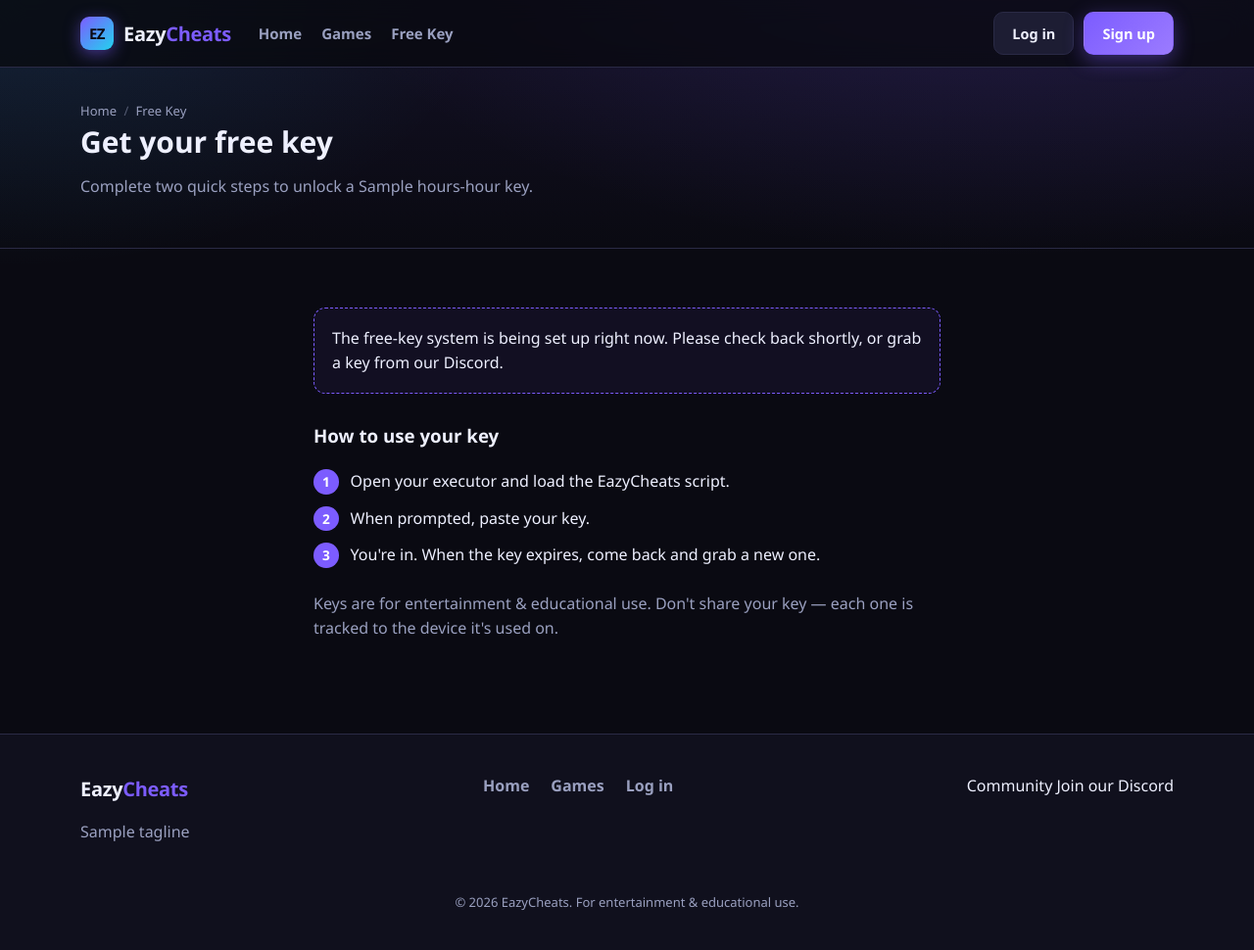
After one commit to notPMANO/eazycheats, a Node project: template views/key.ejs in a window 1280 px wide. The commit adds this page. Shown: the whole page at 98% size. Run offline with Node 20 templates, Linux system fonts and the light colour scheme; the template is opened without the code that fills it: most values are stand-ins (such as "Sample title", 1, 10 or a date in 2020).

Commit message:
Add website free-key generator (LootLabs ad-gated)
New /key flow: "Get Free Key" -> LootLabs content locker (2 tasks, anti-bypass
AES-encrypted callback) -> a verified one-time nonce mints a 4h game-scoped key.
Keys land in the existing keys table (visible in /admin/keys) and validate
through the existing HWID-tracking loader path. Degrades gracefully to a
"being set up" message when LOOTLABS_API_TOKEN is unset.

- lootlabs.js: url_encryptor (anti-bypass) + locker-URL builder; token read from
  LOOTLABS_API_TOKEN env only (repo is public, so the secret stays out of code)
- server.js: /key, /key/start, /key/callback; shared mintKey() reused by the bot
  /api/keys endpoint; keyGenLimiter rate limit
- db.js: key_nonces table (one-time, replay-proof)
- views/key.ejs + Free Key nav link + live expiry countdown
- render.yaml: LOOTLABS_API_TOKEN (secret) + LOOTLABS_LOOT_URL

Co-Authored-By: Claude Opus 4.8 <noreply@anthropic.com>

```diff
--- a/public/js/main.js
+++ b/public/js/main.js
@@ -94,3 +94,20 @@ if (yearEl) yearEl.textContent = new Date().getFullYear();
     }
   });
 })();
+
+// Live countdown for the free key ([data-expires] = ISO timestamp).
+(function () {
+  var el = document.getElementById('keyCountdown');
+  if (!el) return;
+  var end = new Date(el.getAttribute('data-expires')).getTime();
+  function tick() {
+    var ms = end - Date.now();
+    if (ms <= 0) { el.textContent = 'expired — generate a new one'; return; }
+    var h = Math.floor(ms / 3600000);
+    var m = Math.floor((ms % 3600000) / 60000);
+    var s = Math.floor((ms % 60000) / 1000);
+    el.textContent = (h > 0 ? h + 'h ' : '') + m + 'm ' + s + 's';
+    setTimeout(tick, 1000);
+  }
+  tick();
+})();
--- a/server.js
+++ b/server.js
@@ -11,6 +11,7 @@ const fs = require('fs');
 const db = require('./db');
 const config = require('./config');
 const mailer = require('./mailer');
+const lootlabs = require('./lootlabs');
 const SqliteStore = require('./session-store')(session);
 
 const BCRYPT_COST = 12;
@@ -115,6 +116,16 @@ const authLimiter = rateLimit({
   standardHeaders: true,
   legacyHeaders: false,
   message: 'Too many attempts. Please wait a few minutes and try again.',
+});
+
+// Cap how often one IP can kick off the free-key locker flow, so nobody can
+// hammer the LootLabs API or farm nonces.
+const keyGenLimiter = rateLimit({
+  windowMs: 10 * 60 * 1000,
+  max: 20, // 20 locker starts per 10 min per IP
+  standardHeaders: true,
+  legacyHeaders: false,
+  message: 'Too many key requests. Please wait a few minutes and try again.',
 });
 
 // Make current user + site info available to every template.
@@ -404,6 +415,23 @@ function validateKeyAuth(key, hwid, requiredGameId) {
   return { ok: true };
 }
 
+// Mint and store a new access key. Shared by the bot API (/api/keys) and the web
+// locker callback so both go through one code path. Returns
+// { ok, key, expires_at, bind_hwid, game_id } or { ok:false, status, error }.
+function mintKey({ key, note = 'discord', discordId = null, bindHwid = 0, hours = 4, gameId = null } = {}) {
+  const expires = hours > 0 ? new Date(Date.now() + hours * 3600 * 1000).toISOString() : null;
+  let k = key ? String(key).trim().slice(0, 100) : null;
+  if (!k) {
+    do { k = genKeyString(); } while (db.prepare('SELECT 1 FROM keys WHERE key = ?').get(k));
+  }
+  if (db.prepare('SELECT id FROM keys WHERE key = ?').get(k)) {
+    return { ok: false, status: 409, error: 'Key already exists.', key: k };
+  }
+  db.prepare('INSERT INTO keys (key, note, discord_id, bind_hwid, expires_at, game_id) VALUES (?, ?, ?, ?, ?, ?)')
+    .run(k, String(note).slice(0, 200), discordId, bindHwid ? 1 : 0, expires, gameId);
+  return { ok: true, key: k, expires_at: expires, bind_hwid: bindHwid ? 1 : 0, game_id: gameId };
+}
+
 // ============================================================
 //  PUBLIC ROUTES
 // ============================================================
@@ -453,6 +481,96 @@ app.get('/s/:slug', (req, res) => {
 });
 
 // ============================================================
+//  FREE KEY GENERATOR (web, LootLabs ad-gated)
+//    GET  /key           → the generator page
+//    POST /key/start     → create a one-time nonce, send the user to the ad locker
+//    GET  /key/callback  → LootLabs redirects here after the tasks; verify + mint
+//  Revenue comes from users completing the locker; the key is only minted once
+//  they return through the encrypted callback with a valid one-time nonce.
+// ============================================================
+const FREE_KEY_HOURS = 4;   // free key lifetime (short = users return = more completions)
+const NONCE_TTL_MIN = 30;   // how long a started locker run stays valid to complete
+
+// The user's current active free key, if any — kept in their session so a page
+// refresh re-shows it instead of forcing another locker run. Returns null if it
+// expired or was revoked.
+function activeSessionKey(req) {
+  const fk = req.session && req.session.freeKey;
+  if (!fk || !fk.key || !fk.expiresAt) return null;
+  if (new Date(fk.expiresAt).getTime() <= Date.now()) return null;
+  const rec = db.prepare('SELECT disabled FROM keys WHERE key = ?').get(fk.key);
+  if (!rec || rec.disabled) return null;
+  return fk;
+}
+
+app.get('/key', (req, res) => {
+  res.render('key', {
+    activeKey: activeSessionKey(req),
+    configured: lootlabs.isConfigured(),
+    hours: FREE_KEY_HOURS,
+    justIssued: false,
+  });
+});
+
+app.post('/key/start', keyGenLimiter, async (req, res) => {
+  if (!lootlabs.isConfigured()) {
+    flash(req, 'error', 'The key system is being set up — please check back soon.');
+    return res.redirect('/key');
+  }
+  // One-time nonce the callback must present to mint a key.
+  const token = crypto.randomBytes(24).toString('hex');
+  const expiresAt = new Date(Date.now() + NONCE_TTL_MIN * 60 * 1000).toISOString();
+  const gameId = resolveGameId(req.body.game); // null unless a known game is named
+  db.prepare('INSERT INTO key_nonces (token, game_id, ip, expires_at) VALUES (?, ?, ?, ?)')
+    .run(token, gameId, req.ip || null, expiresAt);
+
+  const base = (config.APP_URL || `${req.protocol}://${req.get('host')}`).replace(/\/+$/, '');
+  const callback = `${base}/key/callback?token=${token}`;
+  const lockerUrl = await lootlabs.buildLockerUrl(callback);
+  if (!lockerUrl) {
+    flash(req, 'error', "Couldn't start the ad step just now — please try again in a moment.");
+    return res.redirect('/key');
+  }
+  return res.redirect(lockerUrl);
+});
+
+app.get('/key/callback', (req, res) => {
+  const token = String(req.query.token || '');
+  const row = token ? db.prepare('SELECT * FROM key_nonces WHERE token = ?').get(token) : null;
+
+  // Invalid / expired / already-consumed-by-another-key nonce.
+  if (!row || new Date(row.expires_at).getTime() <= Date.now()) {
+    const existing = activeSessionKey(req);
+    if (existing) return res.render('key', { activeKey: existing, configured: true, hours: FREE_KEY_HOURS, justIssued: false });
+    flash(req, 'error', 'That key link expired or was already used. Generate a fresh one.');
+    return res.redirect('/key');
+  }
+
+  // Reuse the key if this nonce already minted one (double-click / refresh).
+  let key = row.issued_key;
+  if (!key) {
+    const minted = mintKey({ note: 'web free key', bindHwid: 0, hours: FREE_KEY_HOURS, gameId: row.game_id });
+    if (!minted.ok) {
+      flash(req, 'error', 'Something went wrong issuing your key. Please try again.');
+      return res.redirect('/key');
+    }
+    key = minted.key;
+    db.prepare('UPDATE key_nonces SET used = 1, issued_key = ? WHERE token = ?').run(key, token);
+  }
+
+  const rec = db.prepare('SELECT expires_at FROM keys WHERE key = ?').get(key);
+  const expiresAt = rec && rec.expires_at ? rec.expires_at
+    : new Date(Date.now() + FREE_KEY_HOURS * 3600 * 1000).toISOString();
+  req.session.freeKey = { key, expiresAt, gameId: row.game_id };
+  return res.render('key', {
+    activeKey: { key, expiresAt },
+    configured: true,
+    hours: FREE_KEY_HOURS,
+    justIssued: true,
+  });
+});
+
+// ============================================================
 //  BOT API — the Discord bot registers each key it generates here, so the
 //  loader's key check (which reads the DB) accepts it. One source of truth.
 //  Auth: shared secret in the BOT_API_SECRET env var, sent as `x-api-key`
@@ -473,7 +591,6 @@ app.post('/api/keys', express.json(), (req, res) => {
   const bindHwid = (body.bind_hwid === true || body.bind_hwid === 1 || body.bind_hwid === '1') ? 1 : 0;
   // Default 4h lifetime (matches the bot's free keys); hours:0 = permanent.
   const hours = body.hours == null ? 4 : parseFloat(body.hours);
-  const expires = hours > 0 ? new Date(Date.now() + hours * 3600 * 1000).toISOString() : null;
 
   // Optional: tie the key to a game (id, slug, or title). The bot passes this so
   // each game's keys are separate. Unknown game = 400 (don't mint an unbound key).
@@ -484,18 +601,9 @@ app.post('/api/keys', express.json(), (req, res) => {
   }
 
   // Use the key the bot supplies, or mint one and return it if it didn't send one.
-  let key = body.key ? String(body.key).trim().slice(0, 100) : null;
-  if (!key) {
-    do { key = genKeyString(); } while (db.prepare('SELECT 1 FROM keys WHERE key = ?').get(key));
-  }
-  // Don't silently overwrite an existing key — report the collision instead.
-  if (db.prepare('SELECT id FROM keys WHERE key = ?').get(key)) {
-    return res.status(409).json({ ok: false, error: 'Key already exists.', key });
-  }
-
-  db.prepare('INSERT INTO keys (key, note, discord_id, bind_hwid, expires_at, game_id) VALUES (?, ?, ?, ?, ?, ?)')
-    .run(key, note, discordId, bindHwid, expires, gameId);
-  return res.json({ ok: true, key, expires_at: expires, bind_hwid: bindHwid, game_id: gameId });
+  const result = mintKey({ key: body.key, note, discordId, bindHwid, hours, gameId });
+  if (!result.ok) return res.status(result.status || 400).json(result);
+  return res.json(result);
 });
 
 // Revoke (disable) a key early — e.g. the bot cleaning up on demand.
--- /dev/null
+++ b/views/key.ejs
@@ -0,0 +1,99 @@
+<% pageTitle = 'Free Key' %>
+<%- include('partials/header') %>
+
+<style>
+  .key-wrap { max-width: 640px; margin: 0 auto; }
+  .key-steps { display: grid; gap: .75rem; margin: 1.5rem 0; padding: 0; list-style: none; }
+  .key-steps li { display: flex; gap: .75rem; align-items: flex-start; }
+  .key-steps .step-n {
+    flex: 0 0 1.6rem; height: 1.6rem; border-radius: 50%;
+    display: grid; place-items: center; font-weight: 700; font-size: .85rem;
+    background: var(--accent, #6c5ce7); color: #fff;
+  }
+  .key-box {
+    display: flex; gap: .5rem; margin: 1rem 0;
+  }
+  .key-field {
+    flex: 1; font-family: ui-monospace, Menlo, Consolas, monospace;
+    font-size: 1.05rem; letter-spacing: .5px; text-align: center;
+    padding: .85rem 1rem; border-radius: 10px;
+    border: 1px solid rgba(255,255,255,.15); background: rgba(255,255,255,.04);
+    color: inherit;
+  }
+  .key-meta { text-align: center; margin-top: .25rem; }
+  .key-cta { text-align: center; margin: 1.5rem 0; }
+  .key-howto { margin-top: 2rem; }
+  .key-howto code {
+    font-family: ui-monospace, Menlo, Consolas, monospace;
+    background: rgba(255,255,255,.06); padding: .15rem .4rem; border-radius: 5px;
+  }
+</style>
+
+<section class="page-head">
+  <div class="page-head-inner">
+    <div>
+      <nav class="crumbs"><a href="/">Home</a> <span>/</span> Free Key</nav>
+      <h1>Get your free key</h1>
+      <p class="muted">Complete two quick steps to unlock a <%= hours %>-hour key.</p>
+    </div>
+  </div>
+</section>
+
+<section class="container">
+  <div class="key-wrap">
+
+    <% if (!configured) { %>
+      <div class="dev-note">
+        The free-key system is being set up right now. Please check back shortly, or
+        grab a key from our <a href="https://discord.gg/uVXQTGefvq" target="_blank" rel="noopener">Discord</a>.
+      </div>
+
+    <% } else if (activeKey) { %>
+      <% if (typeof justIssued !== 'undefined' && justIssued) { %>
+        <div class="flash flash-success">🎉 Your key is ready! Copy it below.</div>
+      <% } %>
+
+      <p class="muted" style="text-align:center;">Here's your active key:</p>
+      <div class="key-box">
+        <input id="keyValue" class="key-field" type="text" readonly value="<%= activeKey.key %>">
+        <button type="button" class="btn btn-primary js-copy" data-copy="<%= activeKey.key %>">Copy</button>
+      </div>
+      <p class="key-meta muted">
+        Expires in <strong id="keyCountdown" data-expires="<%= activeKey.expiresAt %>">…</strong>
+      </p>
+
+      <div class="key-cta">
+        <form action="/key/start" method="POST" class="inline">
+          <button type="submit" class="btn btn-ghost">Get a new key</button>
+        </form>
+      </div>
+
+    <% } else { %>
+      <ol class="key-steps">
+        <li><span class="step-n">1</span><span>Click <strong>Get Free Key</strong> — you'll complete two short ad steps.</span></li>
+        <li><span class="step-n">2</span><span>You'll be sent back here automatically with your key.</span></li>
+        <li><span class="step-n">3</span><span>Paste the key into the loader when it asks.</span></li>
+      </ol>
+
+      <div class="key-cta">
+        <form action="/key/start" method="POST">
+          <button type="submit" class="btn btn-primary btn-lg">Get Free Key</button>
+        </form>
+        <p class="muted" style="margin-top:.75rem;">Free key · valid <%= hours %> hours</p>
+      </div>
+    <% } %>
+
+    <div class="key-howto">
+      <h3>How to use your key</h3>
+      <ol class="key-steps">
+        <li><span class="step-n">1</span><span>Open your executor and load the EazyCheats script.</span></li>
+        <li><span class="step-n">2</span><span>When prompted, paste your key.</span></li>
+        <li><span class="step-n">3</span><span>You're in. When the key expires, come back and grab a new one.</span></li>
+      </ol>
+      <p class="muted">Keys are for entertainment &amp; educational use. Don't share your key — each one is tracked to the device it's used on.</p>
+    </div>
+
+  </div>
+</section>
+
+<%- include('partials/footer') %>
--- a/views/partials/header.ejs
+++ b/views/partials/header.ejs
@@ -19,6 +19,7 @@
       <nav class="topnav">
         <a href="/" class="<%= path === '/' ? 'active' : '' %>">Home</a>
         <a href="/#games">Games</a>
+        <a href="/key" class="<%= path === '/key' ? 'active' : '' %>">Free Key</a>
       </nav>
       <div class="topbar-auth">
         <% if (user) { %>
```
Also changed, not shown: db.js (+14 -0 lines), lootlabs.js (added, +64 -0 lines), render.yaml (+7 -0 lines).
